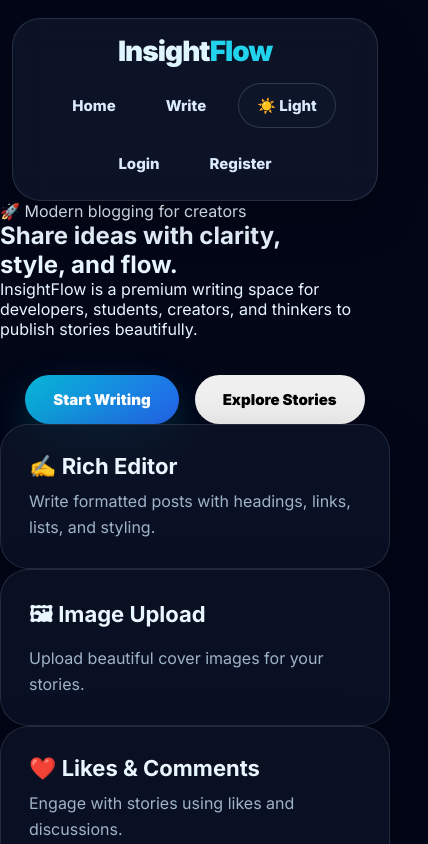
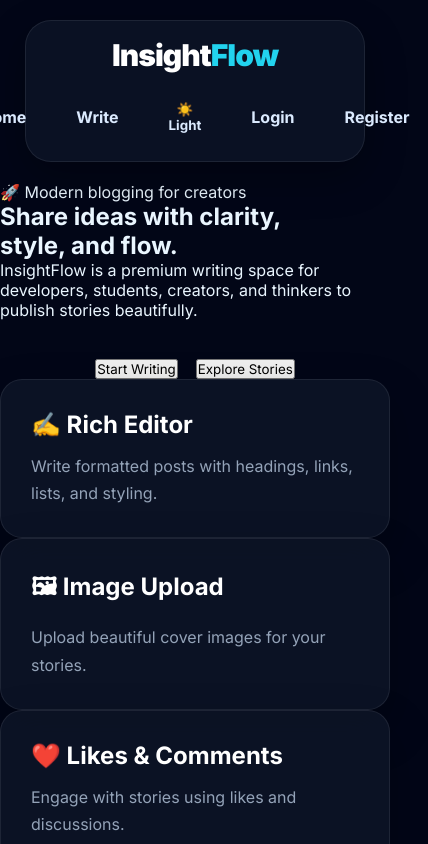
Before and after one commit to avnieesinghall-cloud/blog-website, a React (Vite) app in the folder frontend/: page / in a window 390 px wide. Shown: the top 844 px of the page, 428 px wide, since content can reach past the window. Built offline with nearby package versions, Linux system fonts and the light colour scheme; no server answers.

Commit message:
Restore InsightFlow UI

```diff
--- a/frontend/src/index.css
+++ b/frontend/src/index.css
@@ -15,6 +15,7 @@ body {
   background: #020617;
   color: #eaf6ff;
   min-height: 100vh;
+  overflow-x: hidden;
 }
 
 a {
@@ -31,41 +32,41 @@ textarea {
 .app {
   min-height: 100vh;
   background:
-    linear-gradient(rgba(255, 255, 255, 0.035) 1px, transparent 1px),
-    linear-gradient(90deg, rgba(255, 255, 255, 0.035) 1px, transparent 1px),
-    radial-gradient(circle at top left, rgba(6, 182, 212, 0.35), transparent 35%),
-    radial-gradient(circle at top right, rgba(16, 185, 129, 0.25), transparent 35%),
+    linear-gradient(rgba(255,255,255,0.03) 1px, transparent 1px),
+    linear-gradient(90deg, rgba(255,255,255,0.03) 1px, transparent 1px),
+    radial-gradient(circle at top left, rgba(6,182,212,0.25), transparent 35%),
+    radial-gradient(circle at top right, rgba(59,130,246,0.18), transparent 35%),
     #020617;
-  background-size: 42px 42px, 42px 42px, auto, auto;
+  background-size: 40px 40px;
 }
 
-/* Navbar */
+/* NAVBAR */
+
 .navbar {
-  width: calc(100% - 48px);
-  margin: 18px auto 0;
-  padding: 15px 28px;
-  border-radius: 28px;
-  background: rgba(15, 23, 42, 0.82);
-  border: 1px solid rgba(148, 163, 184, 0.2);
-  backdrop-filter: blur(20px);
+  width: calc(100% - 50px);
+  margin: 20px auto;
+  padding: 16px 28px;
+  border-radius: 26px;
+  background: rgba(15, 23, 42, 0.7);
+  border: 1px solid rgba(255,255,255,0.08);
+  backdrop-filter: blur(18px);
   display: flex;
   align-items: center;
   justify-content: space-between;
-  box-shadow: 0 18px 45px rgba(0, 0, 0, 0.25);
   position: sticky;
   top: 16px;
-  z-index: 50;
+  z-index: 100;
+  box-shadow: 0 15px 40px rgba(0,0,0,0.3);
 }
 
 .logo {
-  font-size: 28px;
+  font-size: 30px;
   font-weight: 900;
   letter-spacing: -1px;
-  color: #dff6ff;
+  color: #ffffff;
 }
 
-.logo span,
-.logo strong {
+.logo span {
   color: #22d3ee;
 }
 
@@ -77,261 +78,249 @@ textarea {
 
 .nav-links a,
 .nav-links button {
-  font-size: 15px;
-  font-weight: 800;
-  color: #dbeafe;
+  padding: 12px 18px;
+  border-radius: 999px;
   border: none;
   background: transparent;
+  color: #dbeafe;
+  font-weight: 700;
   cursor: pointer;
-  padding: 12px 18px;
-  border-radius: 999px;
+  transition: 0.3s ease;
 }
 
-.nav-links a.active,
-.nav-links a:hover {
-  background: #e5edf4;
+.nav-links a:hover,
+.nav-links button:hover {
+  background: rgba(255,255,255,0.1);
+}
+
+.nav-links .active {
+  background: white;
   color: #020617;
 }
 
-.theme-toggle {
-  background: rgba(15, 23, 42, 0.85) !important;
-  border: 1px solid rgba(148, 163, 184, 0.25) !important;
-}
+/* HERO */
 
-/* Hero */
 .hero {
-  max-width: 1000px;
-  margin: 110px auto 45px;
+  max-width: 1100px;
+  margin: 110px auto 60px;
   padding: 0 24px;
   text-align: center;
 }
 
 .badge {
-  display: inline-flex;
-  align-items: center;
-  justify-content: center;
-  padding: 12px 26px;
+  display: inline-block;
+  padding: 12px 24px;
   border-radius: 999px;
-  background: #bff7db;
-  color: #047857;
-  font-weight: 900;
+  background: #d1fae5;
+  color: #065f46;
+  font-weight: 800;
   margin-bottom: 28px;
 }
 
 .hero h1 {
-  font-size: clamp(48px, 7vw, 92px);
+  font-size: clamp(52px, 8vw, 92px);
   line-height: 1;
   letter-spacing: -4px;
   font-weight: 900;
-  color: #d8f4ff;
-  margin-bottom: 30px;
+  margin-bottom: 26px;
+  color: #f8fafc;
 }
 
 .hero p {
-  max-width: 800px;
-  margin: 0 auto;
-  font-size: 23px;
-  line-height: 1.65;
-  color: #9fb3c8;
-  font-weight: 500;
+  max-width: 850px;
+  margin: auto;
+  font-size: 22px;
+  line-height: 1.7;
+  color: #94a3b8;
 }
 
 .hero-actions {
-  margin-top: 36px;
+  margin-top: 38px;
   display: flex;
   justify-content: center;
-  gap: 16px;
-}
-
-.btn,
-.primary-btn,
-.secondary-btn {
-  border: none;
-  cursor: pointer;
-  border-radius: 999px;
-  padding: 15px 28px;
-  font-weight: 900;
-  font-size: 15px;
+  gap: 18px;
+  flex-wrap: wrap;
 }
 
 .primary-btn,
-.btn-primary {
+.secondary-btn {
+  padding: 16px 30px;
+  border-radius: 999px;
+  border: none;
+  font-size: 15px;
+  font-weight: 800;
+  cursor: pointer;
+  transition: 0.3s ease;
+}
+
+.primary-btn {
   background: linear-gradient(135deg, #06b6d4, #2563eb);
   color: white;
-  box-shadow: 0 18px 40px rgba(6, 182, 212, 0.25);
+  box-shadow: 0 18px 45px rgba(37,99,235,0.35);
 }
 
-.secondary-btn,
-.btn-secondary {
-  background: rgba(15, 23, 42, 0.85);
-  color: #eaf6ff;
-  border: 1px solid rgba(148, 163, 184, 0.25);
+.primary-btn:hover {
+  transform: translateY(-3px);
 }
 
-/* Features */
+.secondary-btn {
+  background: rgba(255,255,255,0.08);
+  color: white;
+  border: 1px solid rgba(255,255,255,0.1);
+}
+
+.secondary-btn:hover {
+  background: rgba(255,255,255,0.14);
+}
+
+/* FEATURES */
+
 .features {
-  max-width: 1120px;
-  margin: 70px auto;
+  max-width: 1150px;
+  margin: 80px auto;
   padding: 0 24px;
   display: grid;
   grid-template-columns: repeat(3, 1fr);
-  gap: 22px;
+  gap: 24px;
 }
 
 .feature-card {
-  padding: 28px;
+  padding: 30px;
   border-radius: 28px;
-  background: rgba(15, 23, 42, 0.68);
-  border: 1px solid rgba(148, 163, 184, 0.18);
-  backdrop-filter: blur(18px);
-  box-shadow: 0 20px 50px rgba(0, 0, 0, 0.25);
+  background: rgba(15,23,42,0.75);
+  border: 1px solid rgba(255,255,255,0.08);
+  backdrop-filter: blur(20px);
+  transition: 0.35s ease;
+  box-shadow: 0 20px 45px rgba(0,0,0,0.25);
+}
+
+.feature-card:hover {
+  transform: translateY(-8px);
 }
 
 .feature-card h3 {
-  font-size: 22px;
-  margin-bottom: 10px;
+  font-size: 24px;
+  margin-bottom: 14px;
+  color: white;
 }
 
 .feature-card p {
-  color: #9fb3c8;
-  line-height: 1.6;
+  color: #94a3b8;
+  line-height: 1.7;
 }
 
-/* Stories */
+/* STORIES */
+
 .stories-section {
-  max-width: 1120px;
-  margin: 40px auto 100px;
+  max-width: 1150px;
+  margin: 70px auto 100px;
   padding: 0 24px;
 }
 
 .stories-section h2 {
-  font-size: 38px;
-  margin-bottom: 22px;
-  letter-spacing: -1px;
+  font-size: 40px;
+  margin-bottom: 24px;
+  color: white;
 }
 
 .search-input {
   width: 100%;
   padding: 18px 22px;
   border-radius: 18px;
-  border: 1px solid rgba(148, 163, 184, 0.25);
-  background: rgba(15, 23, 42, 0.78);
-  color: #eaf6ff;
+  border: 1px solid rgba(255,255,255,0.08);
+  background: rgba(15,23,42,0.75);
+  color: white;
+  margin-bottom: 28px;
   outline: none;
-  margin-bottom: 24px;
+  font-size: 15px;
 }
 
 .search-input::placeholder {
-  color: #9fb3c8;
+  color: #94a3b8;
 }
 
 .story-grid {
   display: grid;
   grid-template-columns: repeat(3, 1fr);
-  gap: 22px;
+  gap: 24px;
 }
 
 .story-card {
+  overflow: hidden;
   border-radius: 28px;
-  overflow: hidden;
-  background: rgba(15, 23, 42, 0.72);
-  border: 1px solid rgba(148, 163, 184, 0.18);
-  box-shadow: 0 20px 50px rgba(0, 0, 0, 0.25);
+  background: rgba(15,23,42,0.75);
+  border: 1px solid rgba(255,255,255,0.08);
+  box-shadow: 0 20px 50px rgba(0,0,0,0.25);
+  transition: 0.35s ease;
+}
+
+.story-card:hover {
+  transform: translateY(-8px);
 }
 
 .story-card img {
   width: 100%;
-  height: 210px;
+  height: 220px;
   object-fit: cover;
 }
 
 .story-content {
-  padding: 22px;
+  padding: 24px;
 }
 
 .story-content h3 {
-  font-size: 22px;
-  margin-bottom: 10px;
+  font-size: 24px;
+  margin-bottom: 12px;
+  color: white;
 }
 
 .story-content p {
-  color: #9fb3c8;
-  line-height: 1.6;
+  color: #94a3b8;
+  line-height: 1.7;
 }
 
-/* Toast */
-.toast,
-.error-toast {
-  position: fixed;
-  top: 18px;
-  left: 50%;
-  transform: translateX(-50%);
-  background: white;
-  color: #444;
-  padding: 13px 18px;
-  border-radius: 10px;
-  z-index: 999;
-  font-weight: 600;
-  box-shadow: 0 18px 40px rgba(0, 0, 0, 0.25);
+/* FOOTER */
+
+.footer {
+  text-align: center;
+  padding: 40px 20px;
+  color: #64748b;
+  font-size: 14px;
 }
 
-/* Light mode */
-body.light {
-  background: #eef6ff;
-  color: #0f172a;
-}
+/* RESPONSIVE */
 
-body.light .app {
-  background:
-    linear-gradient(rgba(15, 23, 42, 0.035) 1px, transparent 1px),
-    linear-gradient(90deg, rgba(15, 23, 42, 0.035) 1px, transparent 1px),
-    radial-gradient(circle at top left, rgba(125, 211, 252, 0.5), transparent 35%),
-    radial-gradient(circle at top right, rgba(196, 181, 253, 0.45), transparent 35%),
-    #eef6ff;
-  background-size: 42px 42px, 42px 42px, auto, auto;
-}
-
-body.light .navbar,
-body.light .feature-card,
-body.light .story-card,
-body.light .search-input {
-  background: rgba(255, 255, 255, 0.75);
-  color: #0f172a;
-}
-
-body.light .hero h1 {
-  color: #0f172a;
-}
-
-body.light .hero p,
-body.light .feature-card p,
-body.light .story-content p {
-  color: #475569;
-}
-
-/* Responsive */
-@media (max-width: 900px) {
+@media (max-width: 980px) {
   .features,
   .story-grid {
     grid-template-columns: 1fr;
   }
 
   .navbar {
-    width: calc(100% - 24px);
     flex-direction: column;
-    gap: 15px;
-  }
-
-  .nav-links {
-    flex-wrap: wrap;
-    justify-content: center;
-  }
-
-  .hero {
-    margin-top: 70px;
+    gap: 16px;
   }
 
   .hero h1 {
     letter-spacing: -2px;
   }
 }
+
+@media (max-width: 600px) {
+  .hero {
+    margin-top: 70px;
+  }
+
+  .hero p {
+    font-size: 18px;
+  }
+
+  .stories-section h2 {
+    font-size: 32px;
+  }
+
+  .feature-card,
+  .story-card {
+    border-radius: 22px;
+  }
+}
```
